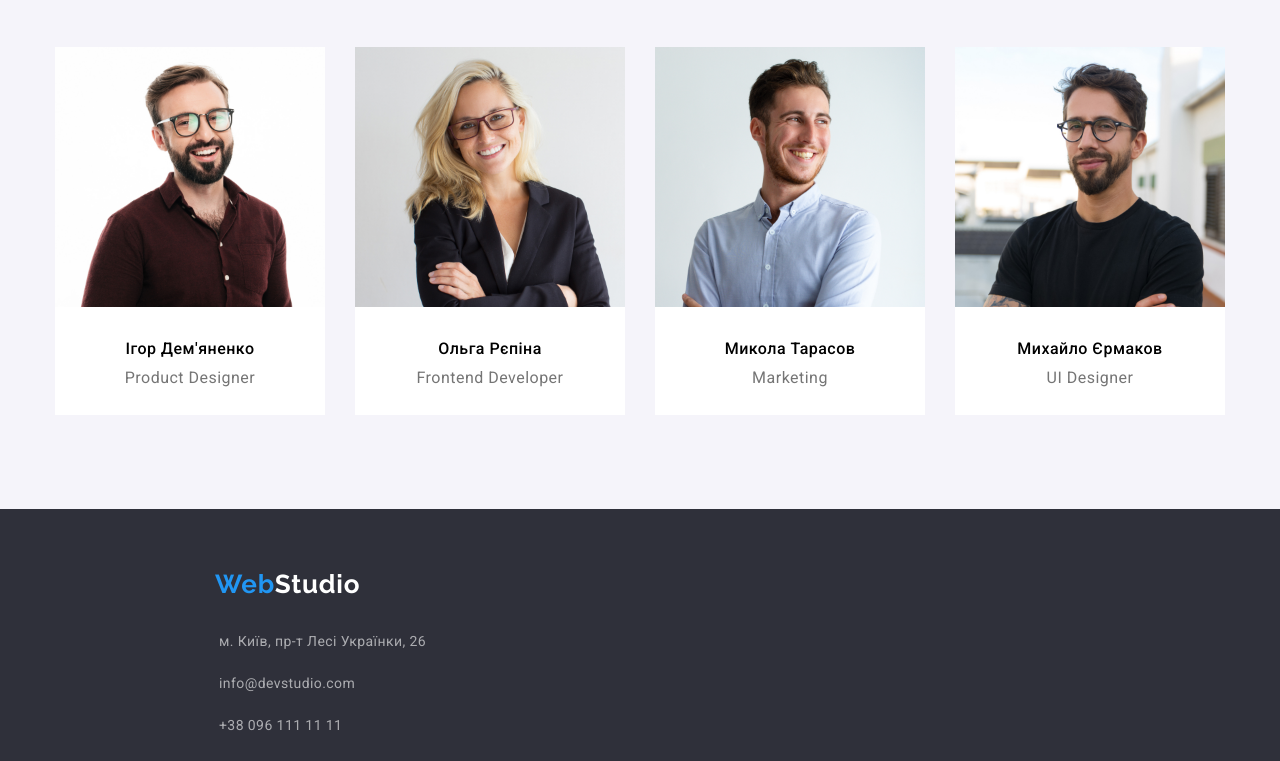
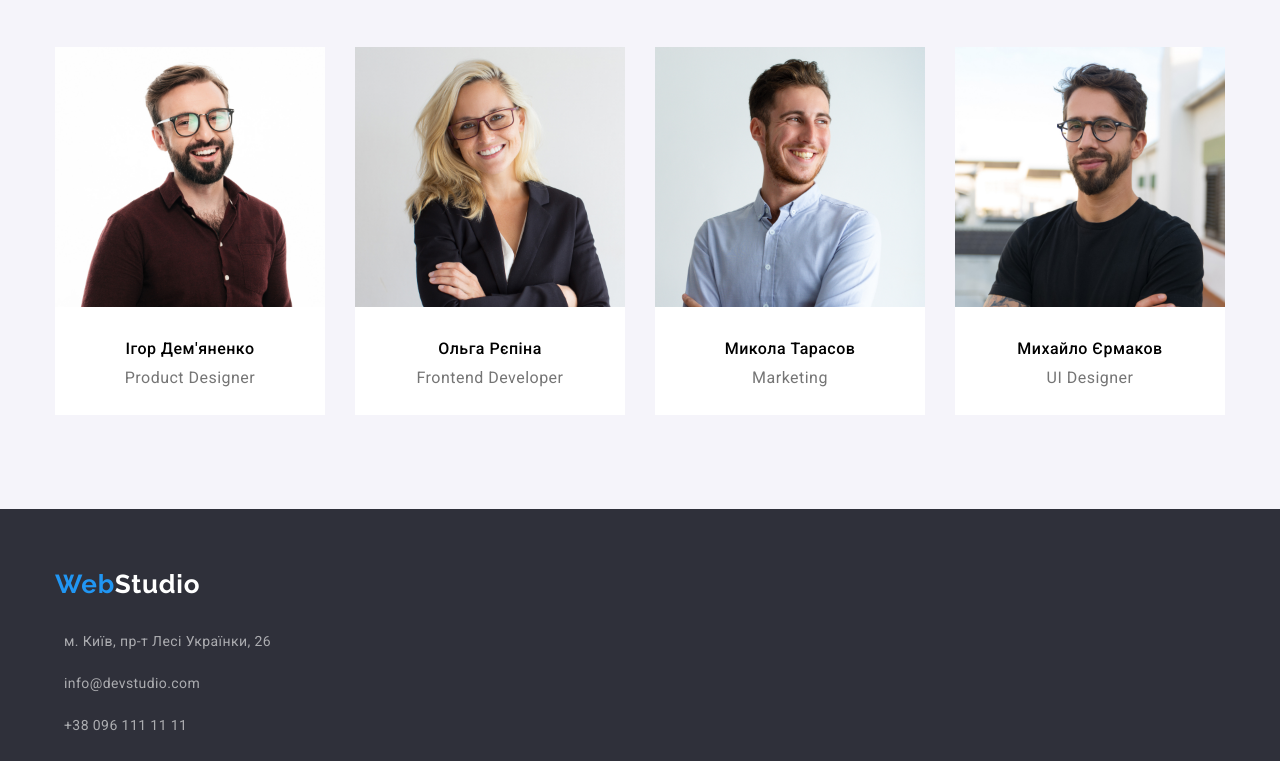
Before and after one commit to DevLega/WebStudio, a plain HTML site: page index.html in a window 1280 px wide. Shown: the part 1554-2315 px from the top of the page. Drawn offline with Linux system fonts and the light colour scheme.

Commit message:
Footer container

```diff
--- a/index.html
+++ b/index.html
@@ -125,6 +125,7 @@
     </section>
 
     <footer class="footer">
+        <div class="container">
         <h1 class="footer-logo">
             <span class="logo-blue-text">Web</span><span class="logo-white-text">Studio</span>
         </h1>
@@ -135,6 +136,7 @@
                 <p class="footer-contact-text">+38 096 111 11 11</p>
             </li>
         </ul>
+        </div>
     </footer>
     <script src="./js/modal.js"></script>
 </body>
--- a/scss/main.scss
+++ b/scss/main.scss
@@ -236,7 +236,6 @@
 
     .footer-logo {
         padding-top: 60px;
-        padding-left: 215px;
         font-family: "Raleway", sans-serif;
         font-size: 26px;
         font-weight: 700;
@@ -256,7 +255,6 @@
     .footer-contact {
         list-style: none;
         width: 231px;
-        margin-left: 210px;
         margin-top: 20px;
 
         .footer-contact-item {
```
Also changed, not shown: css/main.css, css/main.min.css, 2 other files.
